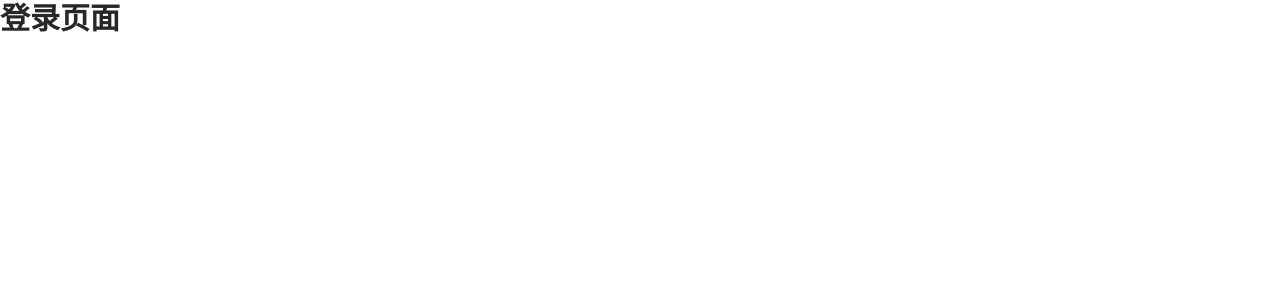
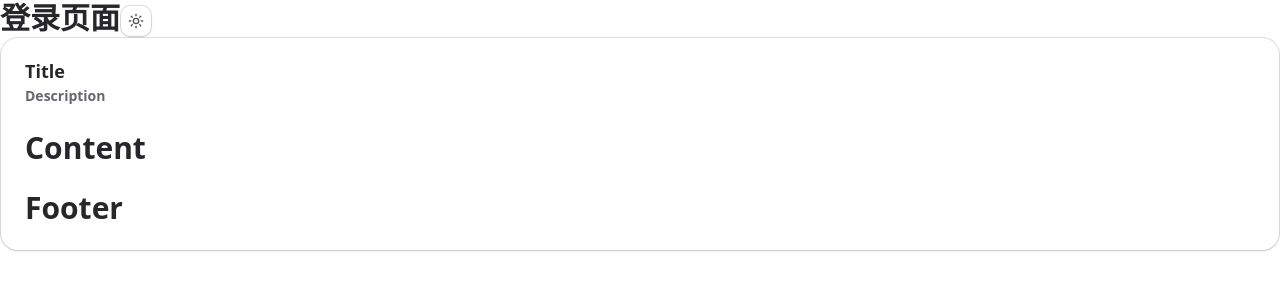
Before and after one commit to cjy1998/c-nav-ui, a React (Vite) app: page /login in a window 1280 px wide. Shown: the top 300 px of the page. Built offline with nearby package versions, Linux system fonts and the light colour scheme.

Commit message:
feat(主题): 添加主题切换功能

```diff
--- /dev/null
+++ b/src/components/mode-toggle.tsx
@@ -0,0 +1,23 @@
+import { Moon, Sun } from "lucide-react";
+import { Button } from "@/components/ui/button";
+import { useTheme } from "@/components/theme-provider";
+
+export function ModeToggle() {
+  const { setTheme, theme } = useTheme();
+
+  const toggleTheme = () => {
+    if (theme === "dark") {
+      setTheme("light");
+    } else {
+      setTheme("dark");
+    }
+  };
+
+  return (
+    <Button variant="outline" size="icon" onClick={toggleTheme}>
+      <Sun className="h-[1.2rem] w-[1.2rem] rotate-0 scale-100 transition-all dark:-rotate-90 dark:scale-0" />
+      <Moon className="absolute h-[1.2rem] w-[1.2rem] rotate-90 scale-0 transition-all dark:rotate-0 dark:scale-100" />
+      <span className="sr-only">Toggle theme</span>
+    </Button>
+  );
+}
--- /dev/null
+++ b/src/components/theme-provider.tsx
@@ -0,0 +1,74 @@
+import { createContext, useContext, useEffect, useState } from "react";
+
+type Theme = "dark" | "light" | "system";
+
+type ThemeProviderProps = {
+  children: React.ReactNode;
+  defaultTheme?: Theme;
+  storageKey?: string;
+};
+
+type ThemeProviderState = {
+  theme: Theme;
+  setTheme: (theme: Theme) => void;
+};
+
+const initialState: ThemeProviderState = {
+  theme: "system",
+  setTheme: () => null,
+};
+
+const ThemeProviderContext = createContext<ThemeProviderState>(initialState);
+
+export function ThemeProvider({
+  children,
+  defaultTheme = "system",
+  storageKey = "nav-ui-theme",
+  ...props
+}: ThemeProviderProps) {
+  const [theme, setTheme] = useState<Theme>(
+    () => (localStorage.getItem(storageKey) as Theme) || defaultTheme
+  );
+
+  useEffect(() => {
+    const root = window.document.documentElement;
+
+    root.classList.remove("light", "dark");
+
+    if (theme === "system") {
+      const systemTheme = window.matchMedia("(prefers-color-scheme: dark)")
+        .matches
+        ? "dark"
+        : "light";
+
+      root.classList.add(systemTheme);
+      return;
+    }
+
+    root.classList.add(theme);
+  }, [theme]);
+
+  const value = {
+    theme,
+    setTheme: (theme: Theme) => {
+      localStorage.setItem(storageKey, theme);
+      setTheme(theme);
+    },
+  };
+
+  return (
+    <ThemeProviderContext.Provider {...props} value={value}>
+      {children}
+    </ThemeProviderContext.Provider>
+  );
+}
+
+// eslint-disable-next-line react-refresh/only-export-components
+export const useTheme = () => {
+  const context = useContext(ThemeProviderContext);
+
+  if (context === undefined)
+    throw new Error("useTheme must be used within a ThemeProvider");
+
+  return context;
+};
--- /dev/null
+++ b/src/components/ui/card.tsx
@@ -0,0 +1,93 @@
+import type * as React from "react";
+
+import { cn } from "@/lib/utils";
+
+function Card({ className, ...props }: React.ComponentProps<"div">) {
+  return (
+    <div
+      className={cn(
+        "relative flex flex-col gap-6 rounded-2xl border bg-card bg-clip-padding py-6 text-card-foreground shadow-xs before:pointer-events-none before:absolute before:inset-0 before:rounded-[calc(var(--radius-2xl)-1px)] before:shadow-[0_1px_--theme(--color-black/4%)] dark:bg-clip-border dark:before:shadow-[0_-1px_--theme(--color-white/8%)]",
+        className,
+      )}
+      data-slot="card"
+      {...props}
+    />
+  );
+}
+
+function CardHeader({ className, ...props }: React.ComponentProps<"div">) {
+  return (
+    <div
+      className={cn(
+        "@container/card-header grid auto-rows-min grid-rows-[auto_auto] items-start gap-1.5 px-6 has-data-[slot=card-action]:grid-cols-[1fr_auto] [.border-b]:pb-6",
+        className,
+      )}
+      data-slot="card-header"
+      {...props}
+    />
+  );
+}
+
+function CardTitle({ className, ...props }: React.ComponentProps<"div">) {
+  return (
+    <div
+      className={cn("font-semibold text-lg leading-none", className)}
+      data-slot="card-title"
+      {...props}
+    />
+  );
+}
+
+function CardDescription({ className, ...props }: React.ComponentProps<"div">) {
+  return (
+    <div
+      className={cn("text-muted-foreground text-sm", className)}
+      data-slot="card-description"
+      {...props}
+    />
+  );
+}
+
+function CardAction({ className, ...props }: React.ComponentProps<"div">) {
+  return (
+    <div
+      className={cn(
+        "col-start-2 row-span-2 row-start-1 self-start justify-self-end",
+        className,
+      )}
+      data-slot="card-action"
+      {...props}
+    />
+  );
+}
+
+function CardPanel({ className, ...props }: React.ComponentProps<"div">) {
+  return (
+    <div
+      className={cn("px-6", className)}
+      data-slot="card-content"
+      {...props}
+    />
+  );
+}
+
+function CardFooter({ className, ...props }: React.ComponentProps<"div">) {
+  return (
+    <div
+      className={cn("flex items-center px-6 [.border-t]:pt-6", className)}
+      data-slot="card-footer"
+      {...props}
+    />
+  );
+}
+
+export {
+  Card,
+  CardHeader,
+  CardFooter,
+  CardTitle,
+  CardAction,
+  CardDescription,
+  CardPanel,
+  CardPanel as CardContent,
+};
--- a/src/main.tsx
+++ b/src/main.tsx
@@ -4,11 +4,15 @@ import "./index.css";
 import { RouterProvider } from "react-router/dom";
 import router from "./router";
 import { AnchoredToastProvider, ToastProvider } from "@/components/ui/toast";
+import { ThemeProvider } from "@/components/theme-provider";
+
 createRoot(document.getElementById("root")!).render(
   <StrictMode>
     <ToastProvider>
       <AnchoredToastProvider>
-        <RouterProvider router={router} />
+        <ThemeProvider>
+          <RouterProvider router={router} />
+        </ThemeProvider>
       </AnchoredToastProvider>
     </ToastProvider>
   </StrictMode>
--- a/src/views/Login.tsx
+++ b/src/views/Login.tsx
@@ -1,9 +1,26 @@
 import React from "react";
-
+import { ModeToggle } from "@/components/mode-toggle";
+import {
+  Card,
+  CardDescription,
+  CardFooter,
+  CardHeader,
+  CardPanel,
+  CardTitle,
+} from "@/components/ui/card";
 const Login = () => {
   return (
     <div className="text-3xl font-bold">
       <span>登录页面</span>
+      <ModeToggle />
+      <Card>
+        <CardHeader>
+          <CardTitle>Title</CardTitle>
+          <CardDescription>Description</CardDescription>
+        </CardHeader>
+        <CardPanel>Content</CardPanel>
+        <CardFooter>Footer</CardFooter>
+      </Card>
     </div>
   );
 };
```
